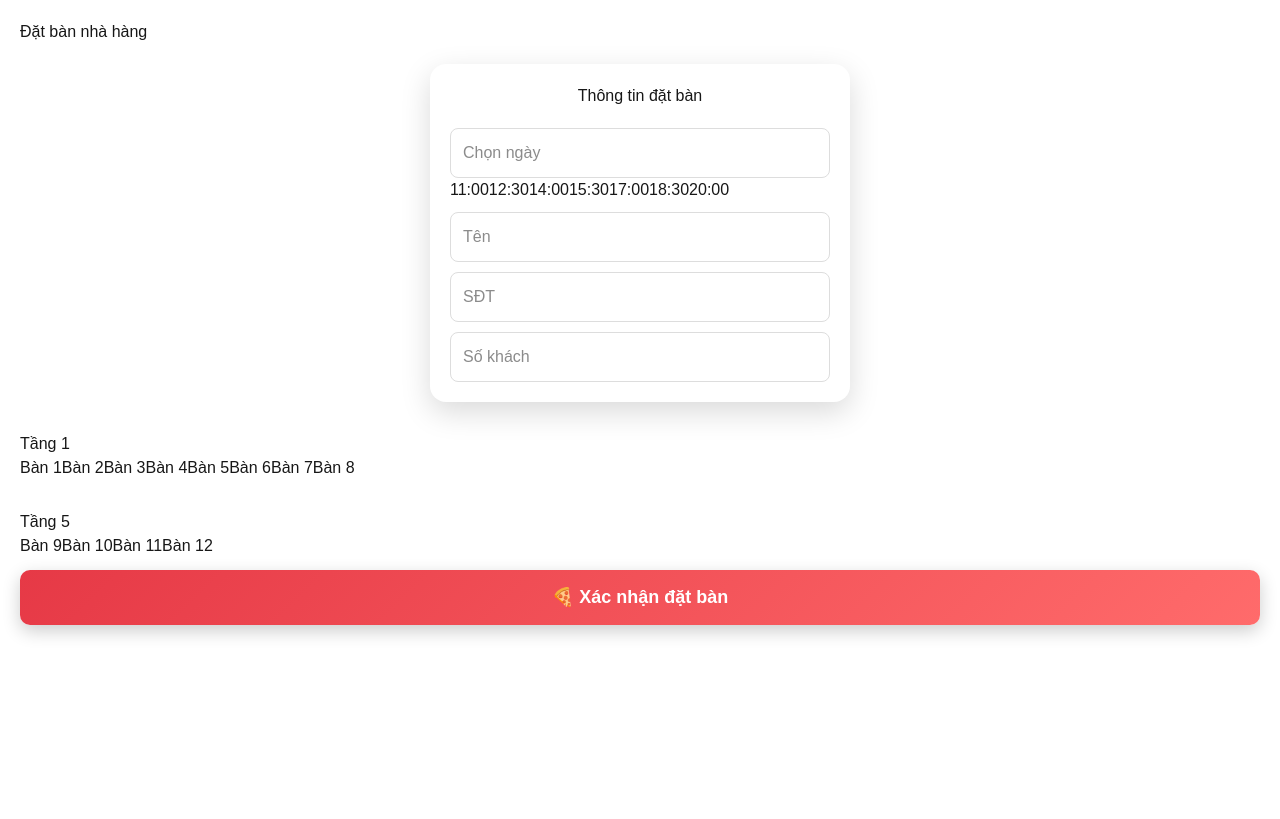
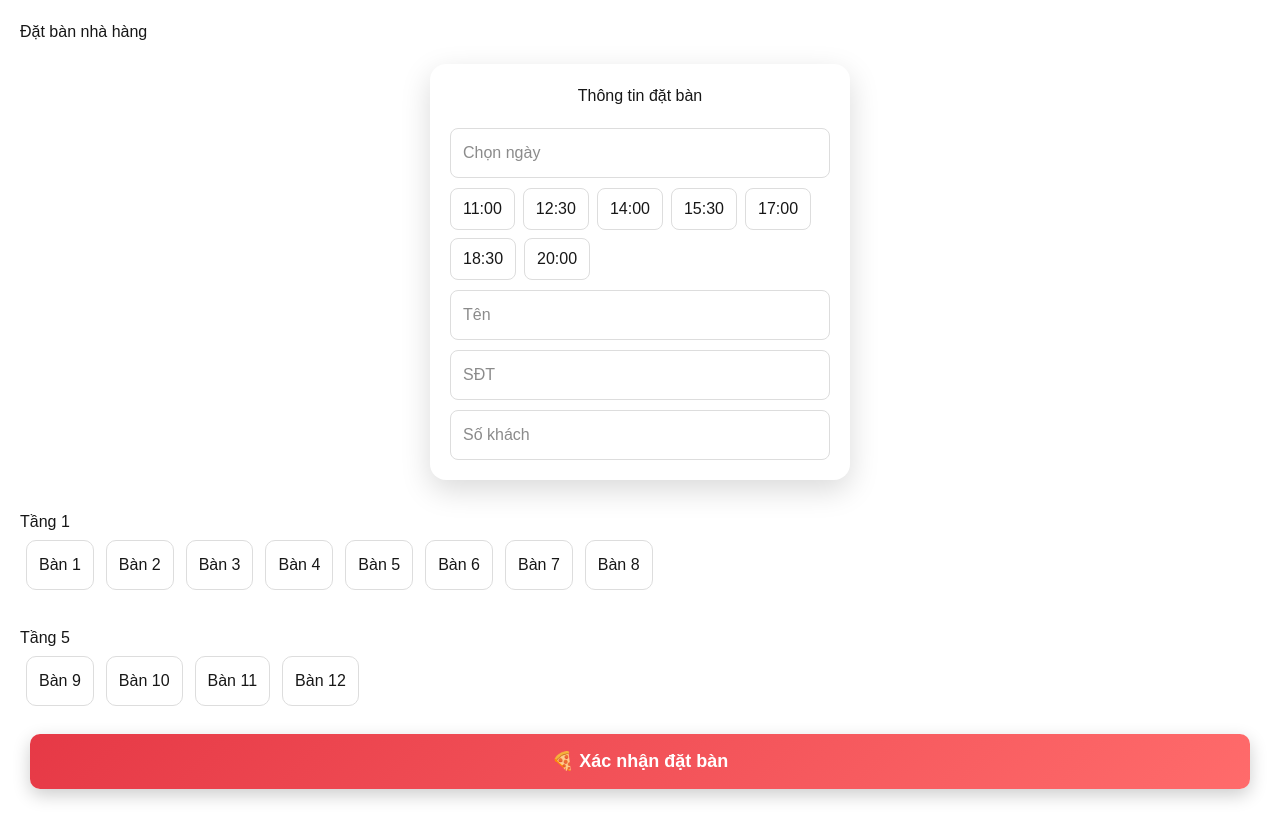
Before and after one commit to dejavuhousehalong-source/GoongPizza, a Next.js app: page / in a window 1280 px wide. Built offline with nearby package versions, Linux system fonts and the light colour scheme.

Commit message:
Update globals.css

```diff
--- a/app/globals.css
+++ b/app/globals.css
@@ -71,3 +71,69 @@ body {
   border: 1px solid #ddd;
   font-size: 16px;
 }
+.time-grid {
+  display: flex;
+  flex-wrap: wrap;
+  gap: 8px;
+  margin-top: 10px;
+}
+
+.time {
+  padding: 8px 12px;
+  border-radius: 8px;
+  border: 1px solid #ddd;
+  background: white;
+  cursor: pointer;
+}
+
+.time.active {
+  background: #e63946;
+  color: white;
+}
+
+.table {
+  margin: 6px;
+  padding: 12px;
+  border-radius: 10px;
+  border: 1px solid #ddd;
+  background: white;
+  cursor: pointer;
+}
+
+.table.active {
+  border: 2px solid #e63946;
+  background: #ffeaea;
+  transform: scale(1.05);
+}
+
+.table.disabled {
+  background: #ccc;
+  color: #666;
+  cursor: not-allowed;
+}
+
+.selected {
+  margin-top: 10px;
+  font-weight: bold;
+  color: #e63946;
+}
+
+/* Sticky button */
+.sticky-book {
+  position: sticky;
+  bottom: 0;
+  background: white;
+  padding: 10px;
+}
+
+/* Popup */
+.popup {
+  position: fixed;
+  bottom: 80px;
+  left: 50%;
+  transform: translateX(-50%);
+  background: #2ecc71;
+  color: white;
+  padding: 12px 20px;
+  border-radius: 10px;
+}
```
